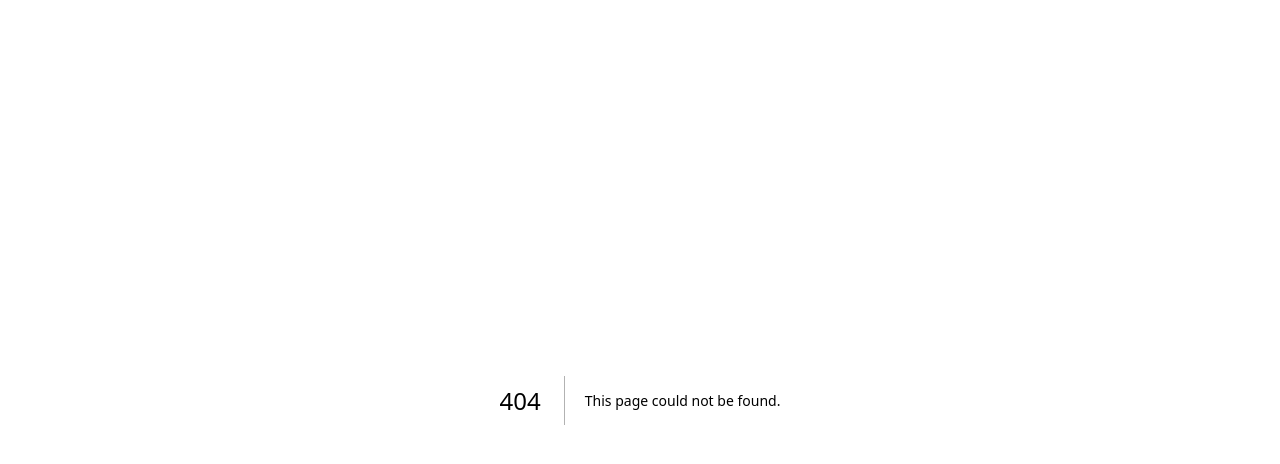
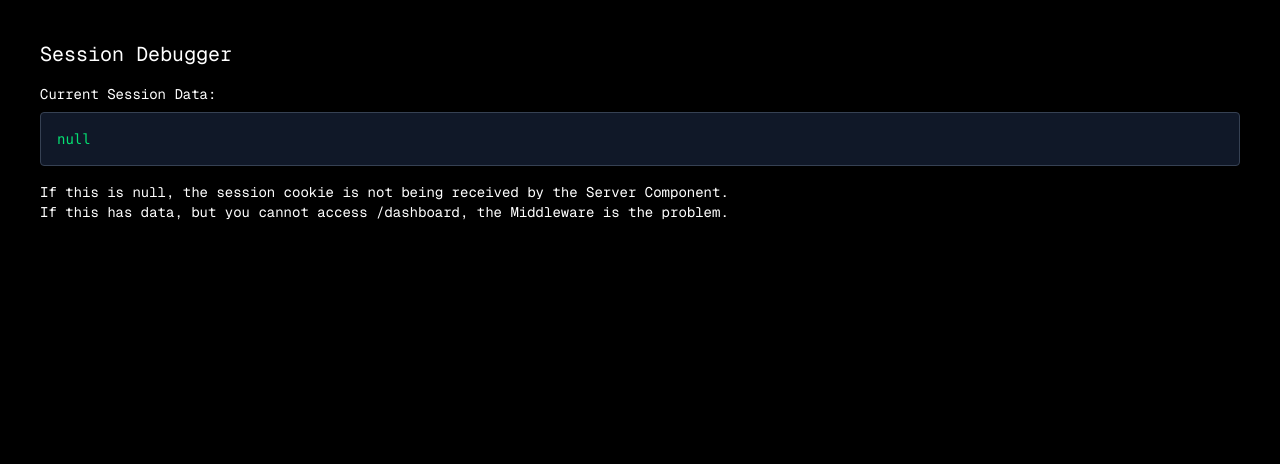
Before and after one commit to yashuvgowda7-bot/rd, a Next.js app: page /debug-session in a window 1280 px wide. Before the commit this address had no page. Shown: the top 464 px of the page. Built offline with nearby package versions, Linux system fonts and the light colour scheme; no server answers.

Commit message:
Add debug-session page

```diff
--- /dev/null
+++ b/src/app/debug-session/page.tsx
@@ -0,0 +1,23 @@
+import { auth } from "@/auth";
+
+export default async function DebugPage() {
+    const session = await auth();
+    return (
+        <div className="p-10 bg-black text-green-400 font-mono text-sm min-h-screen">
+            <h1 className="text-xl mb-4 text-white">Session Debugger</h1>
+            <div className="mb-4">
+                <h2 className="text-white mb-2">Current Session Data:</h2>
+                <pre className="bg-gray-900 p-4 rounded border border-gray-700 overflow-auto">
+                    {JSON.stringify(session, null, 2)}
+                </pre>
+            </div>
+            <div>
+                <p className="text-white mb-2">
+                    If this is null, the session cookie is not being received by the Server Component.
+                    <br />
+                    If this has data, but you cannot access /dashboard, the Middleware is the problem.
+                </p>
+            </div>
+        </div>
+    );
+}
--- a/src/middleware.ts
+++ b/src/middleware.ts
@@ -4,5 +4,5 @@ import { authConfig } from './auth.config';
 export default NextAuth(authConfig).auth;
 
 export const config = {
-    matcher: ['/((?!api|_next/static|_next/image|favicon.ico).*)'],
+    matcher: ['/((?!api|_next/static|_next/image|favicon.ico|debug-session).*)'],
 };
```
